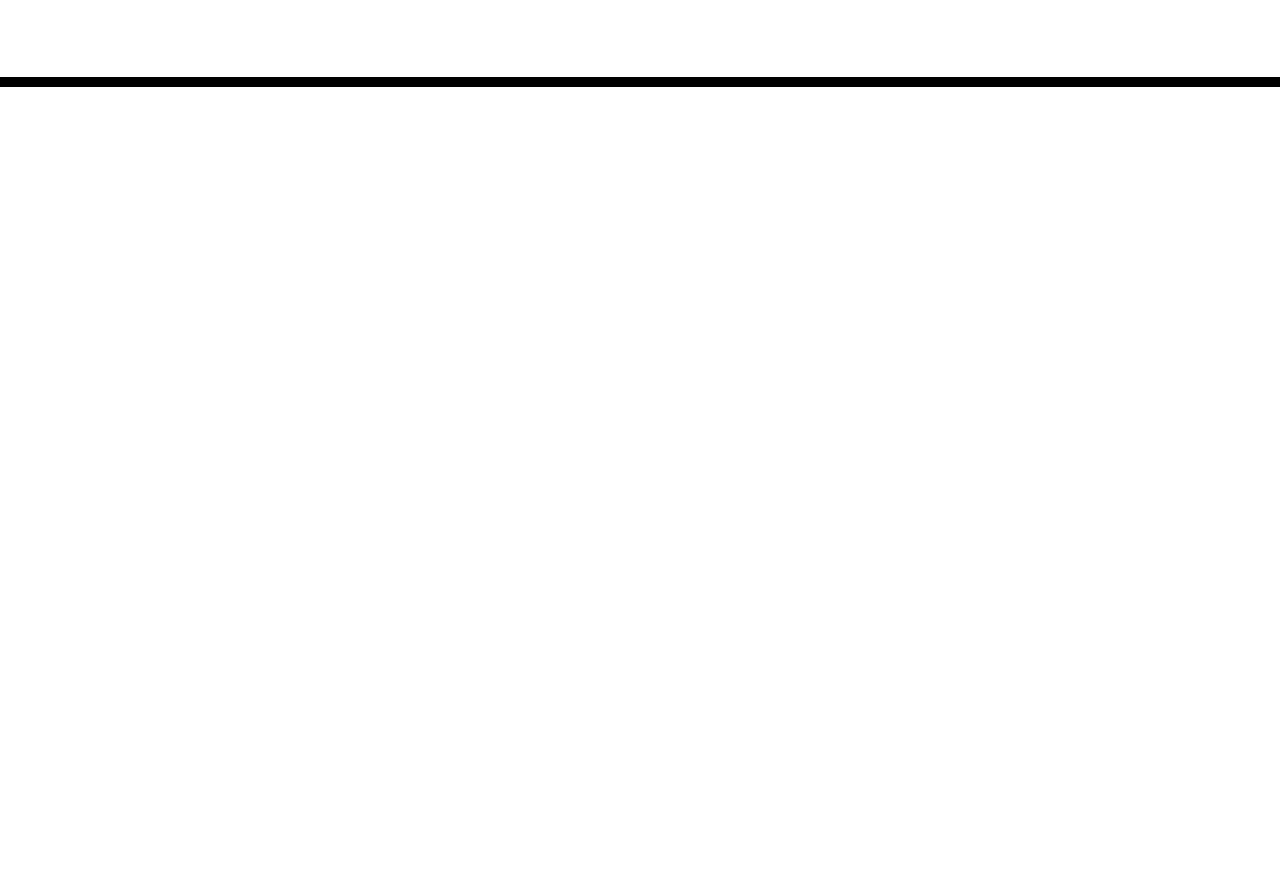
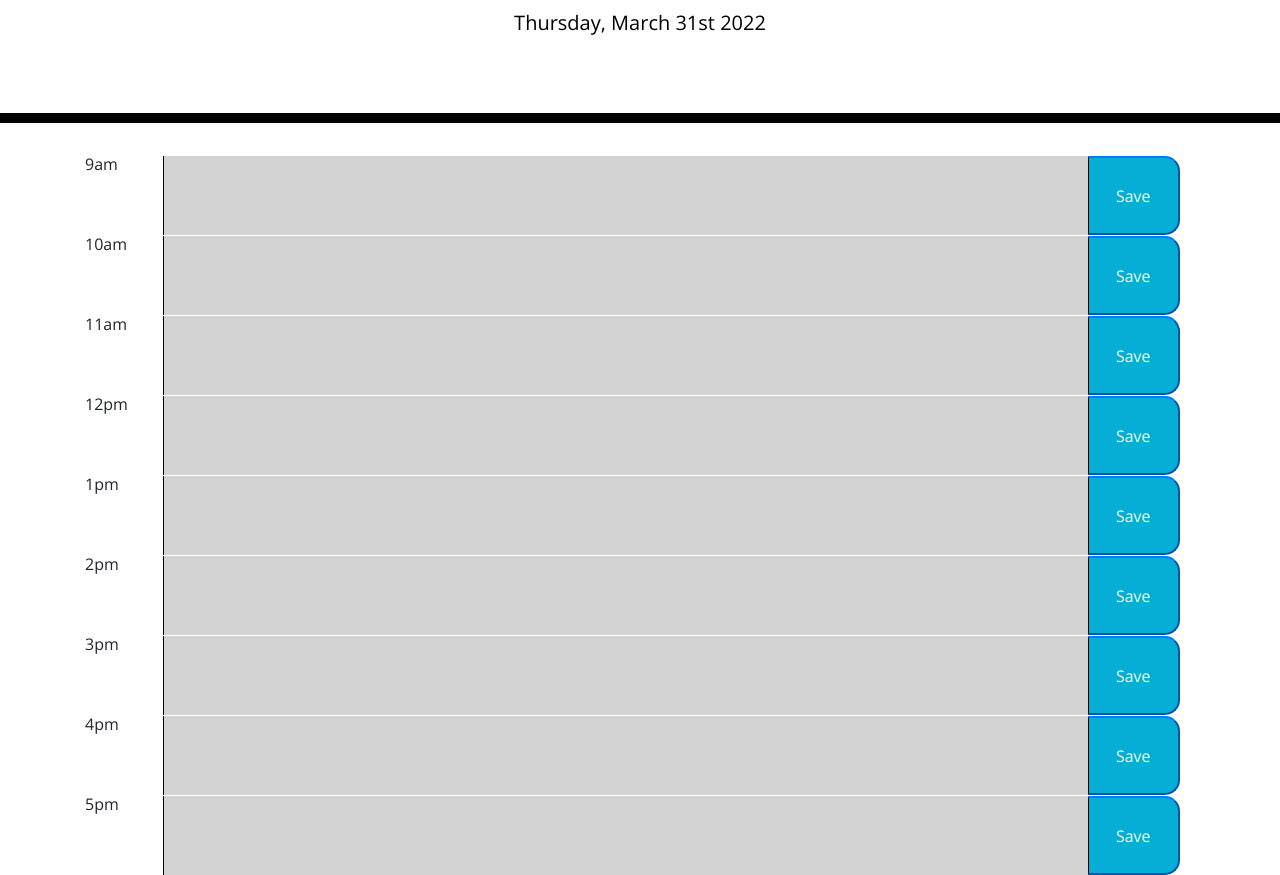
Before and after one commit to cpriyam90/work-day-scheduler, a plain HTML site: page index.html in a window 1280 px wide. Shown: the part 181-1056 px from the top of the page. Before the commit the page ends 800 px from the top, so only its background shows below. Drawn offline with nearby package versions, Linux system fonts and the light colour scheme; files that its build step writes are made by us from their sources.

Commit message:
timeblocks created and styled

```diff
--- a/assets/JS/script.js
+++ b/assets/JS/script.js
@@ -0,0 +1,31 @@
+//Define variables
+var jumbotron = $(".jumbotron");
+var currentDay = $("#currentDay");
+var currentDate = moment().format("dddd, MMMM Do YYYY");
+
+// Show current day and date on top of page
+currentDay.text(currentDate);
+
+//Create function to match past, present, and future to each hour
+$(".description").each(function(){
+    var now = moment().hour();
+    console.log(now);
+    var currentHour = $(this).parent().attr("id");
+    if (parseInt(currentHour)===now){
+        $(this).addClass("present");
+    }
+    else if (parseInt(currentHour) < now){
+        $(this).addClass("past");
+    }
+    else {
+        $(this).addClass("future");
+    }
+})
+
+//Create function to save tasks to each matching hour
+$(".saveBtn").each(function(){
+    var btn = $(this).parent().attr("id")
+    console.log(btn)
+    localStorage.setItem("description", JSON.stringify(description))
+
+})
--- a/index.html
+++ b/index.html
@@ -18,7 +18,7 @@
       href="https://fonts.googleapis.com/css?family=Open+Sans&display=swap"
       rel="stylesheet"
     />
-    <link rel="stylesheet" href="style.css" />
+    <link rel="stylesheet" href="./assets/css/style.css" />
     <title>Work Day Scheduler</title>
   </head>
 
@@ -29,10 +29,55 @@
       <p id="currentDay" class="lead"></p>
     </header>
     <div class="container">
-      <!-- Timeblocks go here -->
+      <div id="9" class="row input-group">
+        <p class="col-1">9am</p>
+        <textarea name="" id="" cols="" rows="" class="col-10 description"></textarea>
+        <button class="col-1 btn-primary saveBtn">Save</button>
+      </div>
+      <div id="10" class="row input-group">
+        <p class="col-1">10am</p>
+        <textarea name="" id="" cols="" rows="" class="col-10 description"></textarea>
+        <button class="col-1 btn-primary saveBtn">Save</button>
+      </div>
+      <div id="11" class="row input-group">
+        <p class="col-1">11am</p>
+        <textarea name="" id="" cols="" rows="" class="col-10 description"></textarea>
+        <button class="col-1 btn-primary saveBtn">Save</button>
+      </div>
+      <div id="12" class="row input-group">
+        <p class="col-1">12pm</p>
+        <textarea name="" id="" cols="" rows="" class="col-10 description"></textarea>
+        <button class="col-1 btn-primary saveBtn">Save</button>
+      </div>
+      <div id="13" class="row input-group">
+        <p class="col-1">1pm</p>
+        <textarea name="" id="" cols="" rows="" class="col-10 description"></textarea>
+        <button class="col-1 btn-primary saveBtn">Save</button>
+      </div>
+      <div id="14" class="row input-group">
+        <p class="col-1">2pm</p>
+        <textarea name="" id="" cols="" rows="" class="col-10 description"></textarea>
+        <button class="col-1 btn-primary saveBtn">Save</button>
+      </div>
+      <div id="15" class="row input-group">
+        <p class="col-1">3pm</p>
+        <textarea name="" id="" cols="" rows="" class="col-10 description"></textarea>
+        <button class="col-1 btn-primary saveBtn">Save</button>
+      </div>
+      <div id="16" class="row input-group">
+        <p class="col-1">4pm</p>
+        <textarea name="" id="" cols="" rows="" class="col-10 description"></textarea>
+        <button class="col-1 btn-primary saveBtn">Save</button>
+      </div>
+      <div id="17" class="row input-group">
+        <p class="col-1">5pm</p>
+        <textarea name="" id="" cols="" rows="" class="col-10 description"></textarea>
+        <button class="col-1 btn-primary saveBtn">Save</button>
+      </div>
     </div>
 
     <script src="https://code.jquery.com/jquery-3.4.1.min.js"></script>
     <script src="https://cdnjs.cloudflare.com/ajax/libs/moment.js/2.24.0/moment.min.js"></script>
+    <script src = "./assets/JS/script.js"></script>
   </body>
 </html>
```
